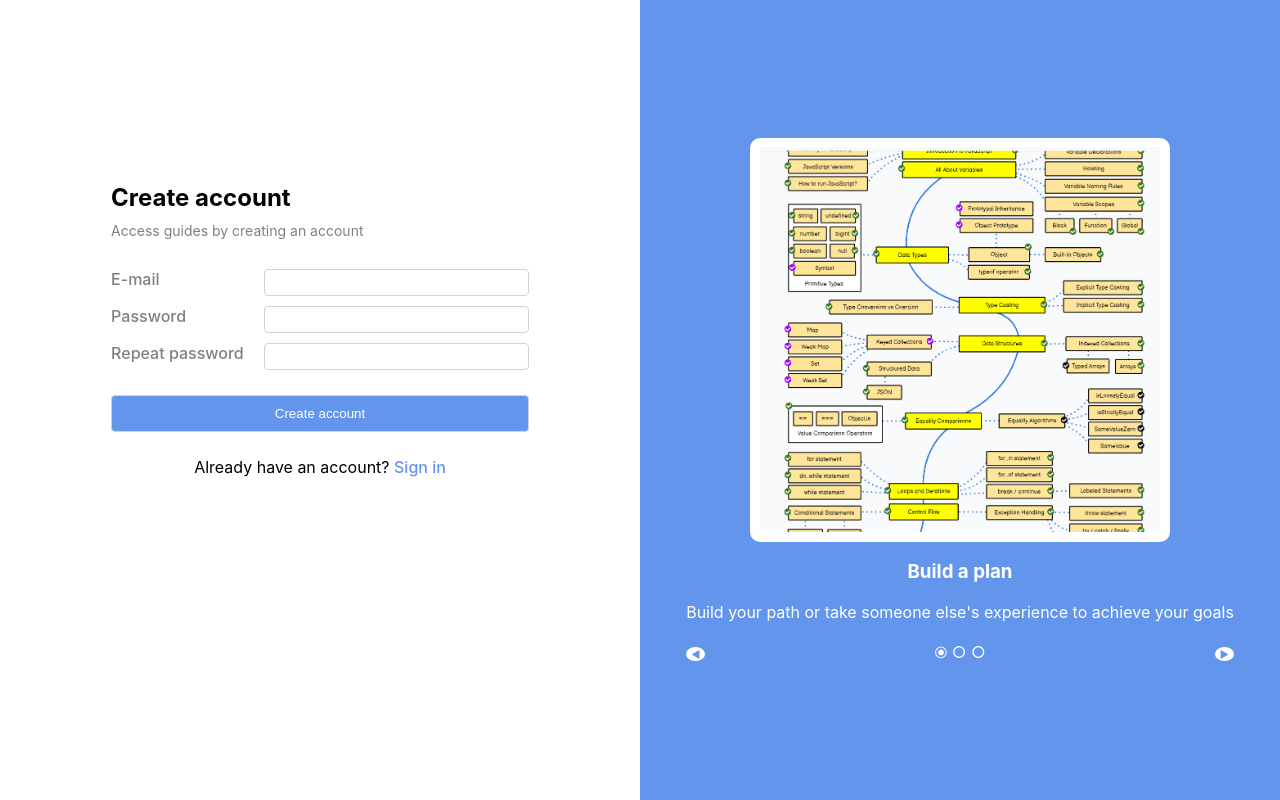
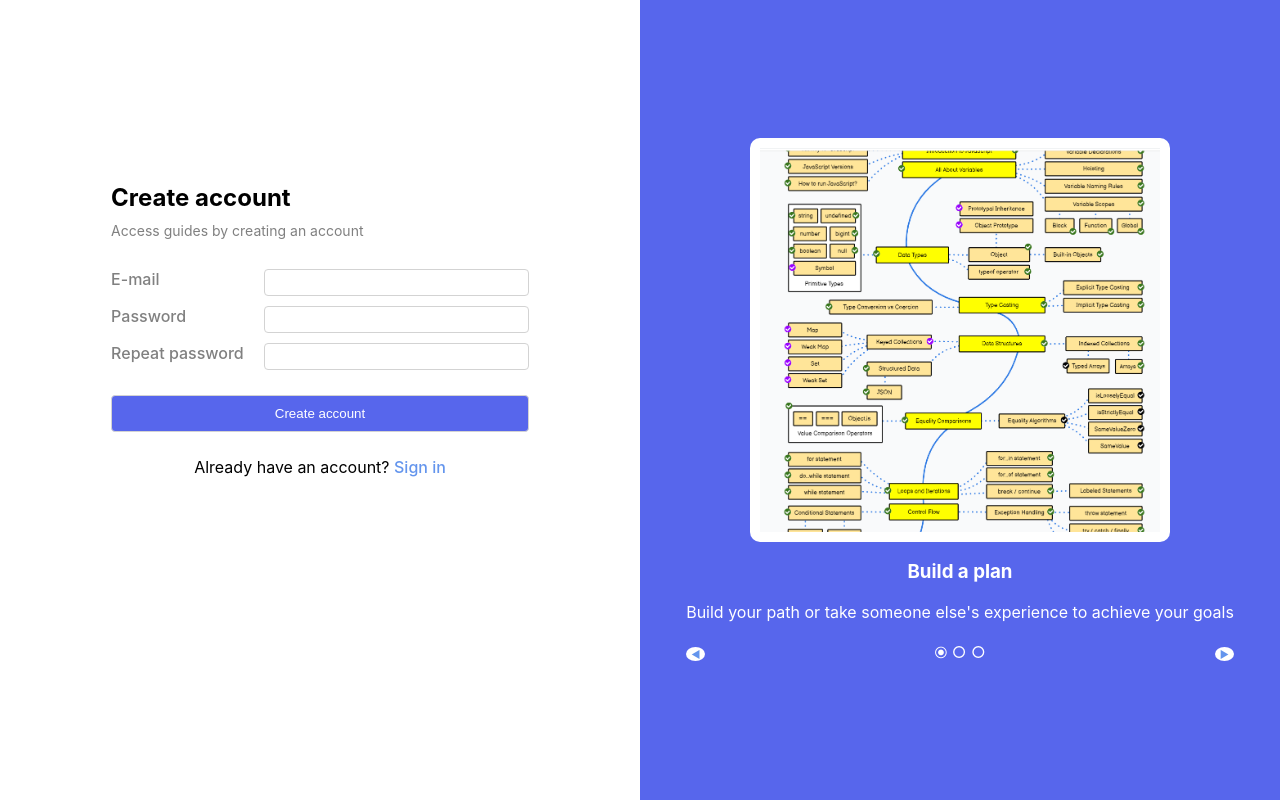
Before and after one commit to mind180/mapex-full, a React (Create React App) app in the folder frontend/: page /registration in a window 1280 px wide. Built offline with nearby package versions, Linux system fonts and the light colour scheme.

Commit message:
fix: color

```diff
--- a/frontend/src/components/ui/add-board/AddBoard.css
+++ b/frontend/src/components/ui/add-board/AddBoard.css
@@ -1,5 +1,5 @@
 .add-board {
-  background-color: cornflowerblue;
+  background-color: #5766ec;
   box-shadow: 0 1px 3px -1px rgba(0, 0, 0, 0.5);
   height: 180px;
   width: 150px;
--- a/frontend/src/components/ui/auth/Auth.css
+++ b/frontend/src/components/ui/auth/Auth.css
@@ -58,7 +58,7 @@
 }
 
 .auth-btn {
-    background-color: cornflowerblue;
+    background-color: #5766ec;
     border: 1px solid lightgray;
     border-radius: 4px;
     color: white;
@@ -95,7 +95,7 @@
     flex-direction: column;
     align-items: center;
     justify-content: center;
-    background-color: cornflowerblue;
+    background-color: #5766ec;
     color: white;
 }
 
--- a/frontend/src/components/ui/header/Header.css
+++ b/frontend/src/components/ui/header/Header.css
@@ -1,5 +1,5 @@
 .header {
-  background-color: cornflowerblue;
+  background-color: #5766ec;
   color: white;
   display: flex;
   justify-content: space-between;
```
